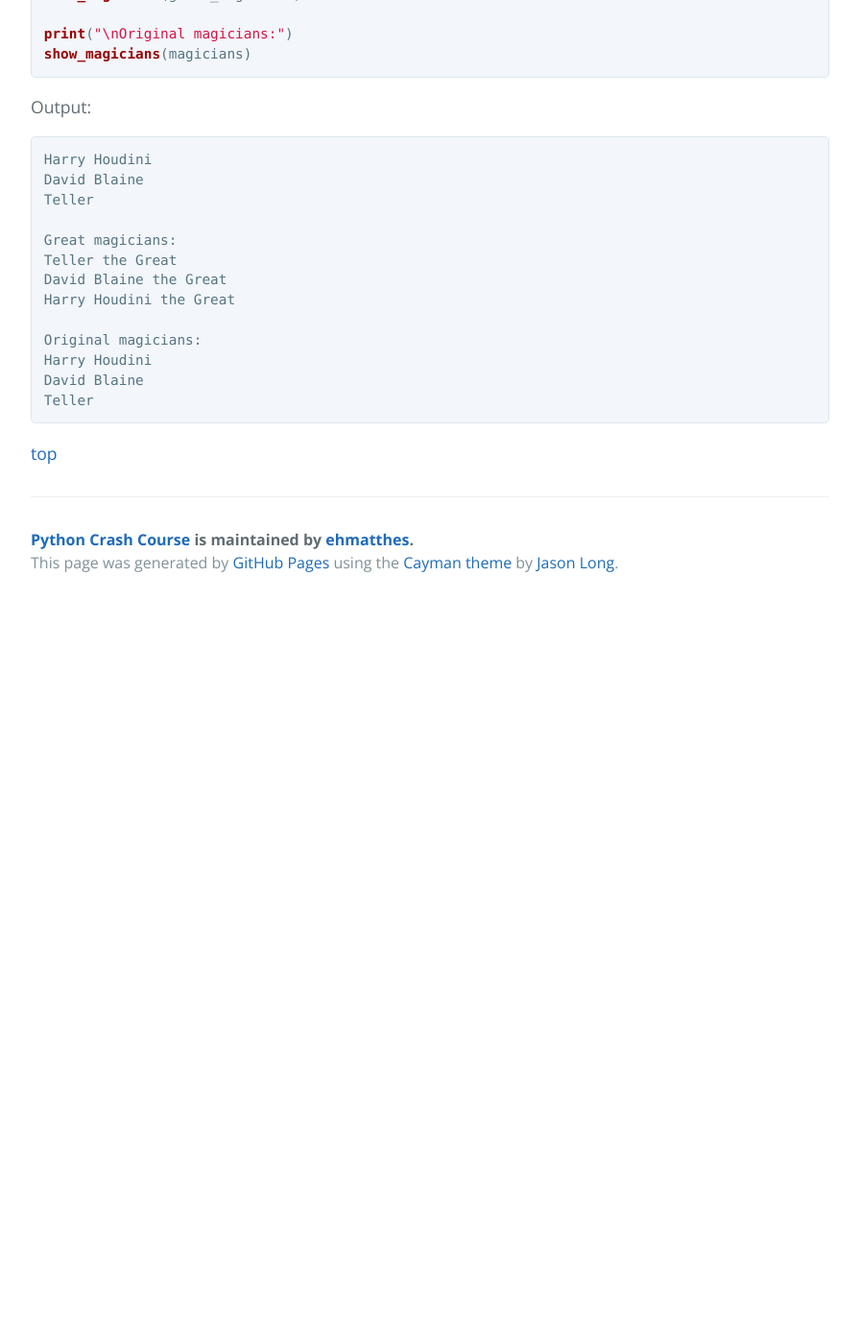
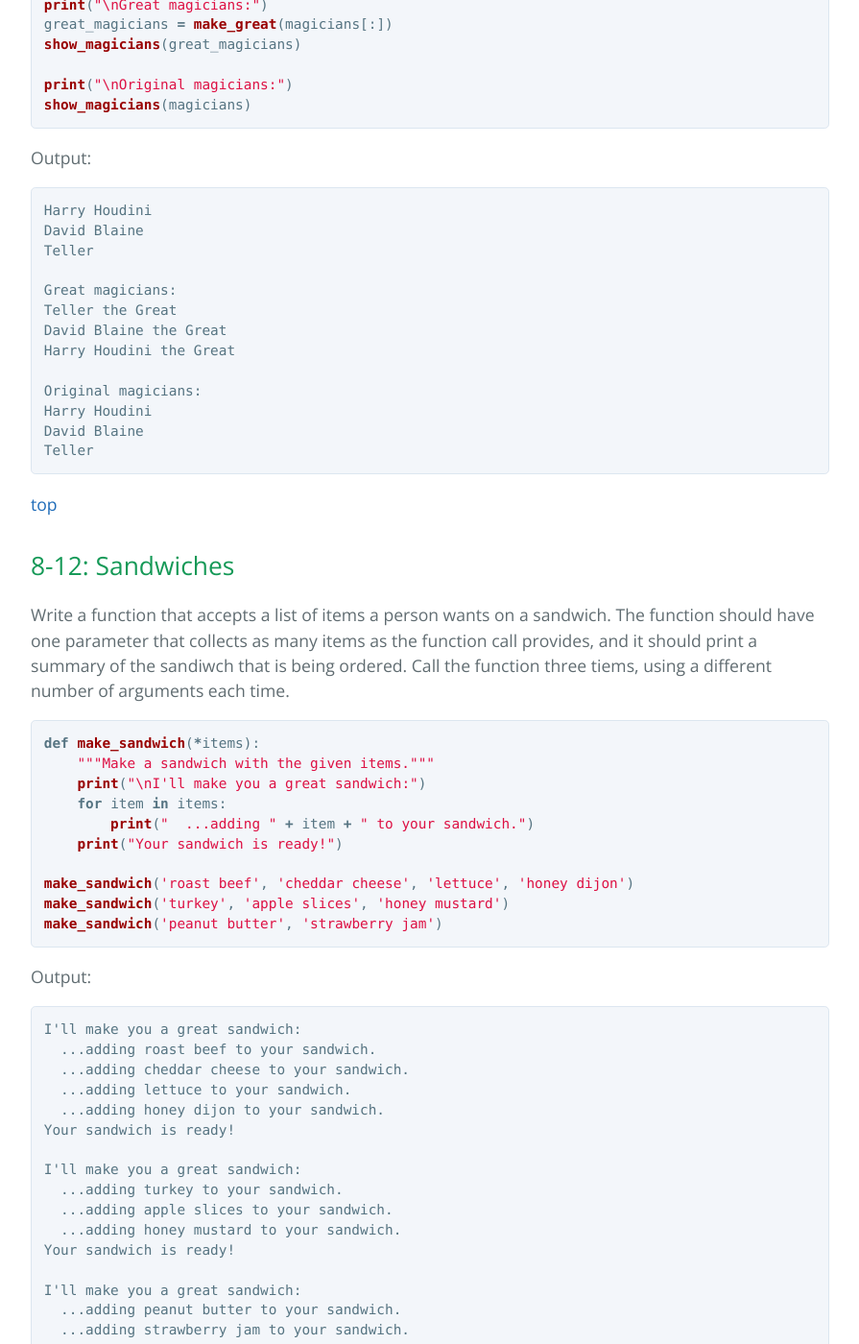
Before and after one commit to ehmatthes/pcc, a Jekyll site: the page built from solutions/chapter_8.md, in a window 1280 px wide and 1400 px high, scrolled down 9517 px. Shown: the whole window at 96% size, without its empty margins (192-1087 px from the left). Built offline with Jekyll 4.4.1, drawn with Linux system fonts in a browser that asks for light colours; before the commit the page ends 10147 px from its top, so only the background shows below that; some of the changed text lies outside the part shown.

Commit message:
Through 8-14.

````diff
--- a/solutions/chapter_8.md
+++ b/solutions/chapter_8.md
@@ -14,6 +14,8 @@
 - [8-9: Magicians](#magicians)
 - [8-10: Great Magicians](#great-magicians)
 - [8-11: Unchanged Magicians](#unchanged-magicians)
+- [8-12: Sandwiches](#sandwiches)
+- [8-14: Cars](#cars)
 
 Back to [solutions](#README.html).
 
@@ -446,3 +448,83 @@
 ```
 
 [top](#)
+
+8-12: Sandwiches
+---
+
+Write a function that accepts a list of items a person wants on a sandwich. The function should have one parameter that collects as many items as the function call provides, and it should print a summary of the sandiwch that is being ordered. Call the function three tiems, using a different number of arguments each time.
+
+```python
+def make_sandwich(*items):
+    """Make a sandwich with the given items."""
+    print("\nI'll make you a great sandwich:")
+    for item in items:
+        print("  ...adding " + item + " to your sandwich.")
+    print("Your sandwich is ready!")
+
+make_sandwich('roast beef', 'cheddar cheese', 'lettuce', 'honey dijon')
+make_sandwich('turkey', 'apple slices', 'honey mustard')
+make_sandwich('peanut butter', 'strawberry jam')
+```
+
+Output:
+
+```
+I'll make you a great sandwich:
+  ...adding roast beef to your sandwich.
+  ...adding cheddar cheese to your sandwich.
+  ...adding lettuce to your sandwich.
+  ...adding honey dijon to your sandwich.
+Your sandwich is ready!
+
+I'll make you a great sandwich:
+  ...adding turkey to your sandwich.
+  ...adding apple slices to your sandwich.
+  ...adding honey mustard to your sandwich.
+Your sandwich is ready!
+
+I'll make you a great sandwich:
+  ...adding peanut butter to your sandwich.
+  ...adding strawberry jam to your sandwich.
+Your sandwich is ready!
+```
+
+[top](#)
+
+8-14: Cars
+---
+
+Write a function that stores information about a car in a dictionary. the function should always receive a manufacturer and a model name. It should then accept an arbitrary number of keyword arguments. Call the function with the required information and two other name-value pairs, such as a color or an optional feature. Your function should work for a call like this one:
+
+`car = make_car('subaru', 'outback', color='blue', tow_package=True)`
+
+Print the dictionary that's returned to make sure all the information was stored correctly.
+
+```python
+def make_car(manufacturer, model, **options):
+    """Make a dictionary representing a car."""
+    car_dict = {
+        'manufacturer': manufacturer.title(),
+        'model': model.title(),
+        }
+    for option, value in options.items():
+        car_dict[option] = value
+
+    return car_dict
+
+my_outback = make_car('subaru', 'outback', color='blue', tow_package=True)
+print(my_outback)
+
+my_accord = make_car('honda', 'accord', year=1991, color='white',
+        headlights='popup')
+print(my_accord)
+```
+
+Output:
+
+<pre>
+{'manufacturer': 'Subaru', 'color': 'blue', 'tow_package': True, 'model': 'Outback'}
+{'year': 1991, 'manufacturer': 'Honda', 'color': 'white', 'headlights': 'popup', 'model': 'Accord'}
+</pre>
+
+[top](#)
````
